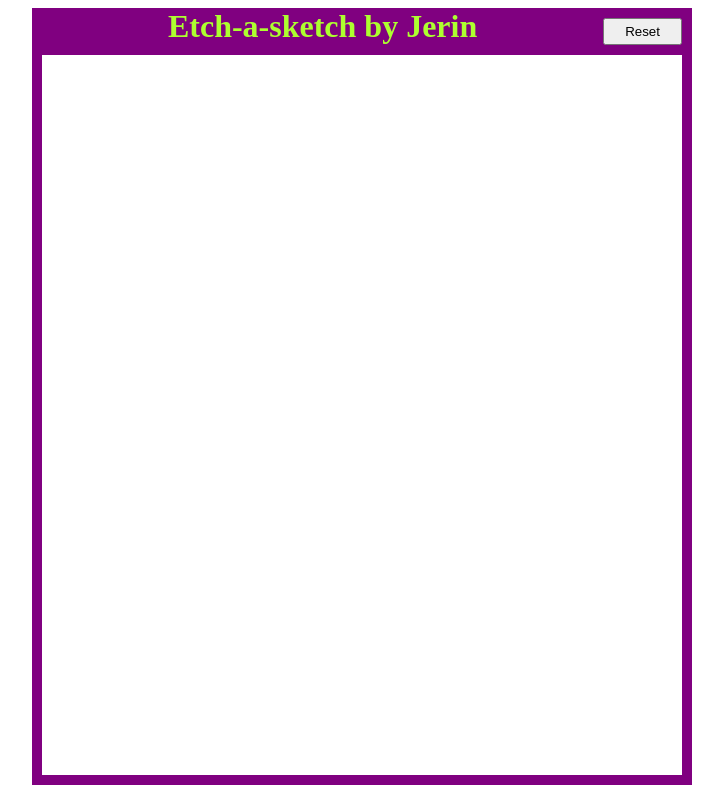
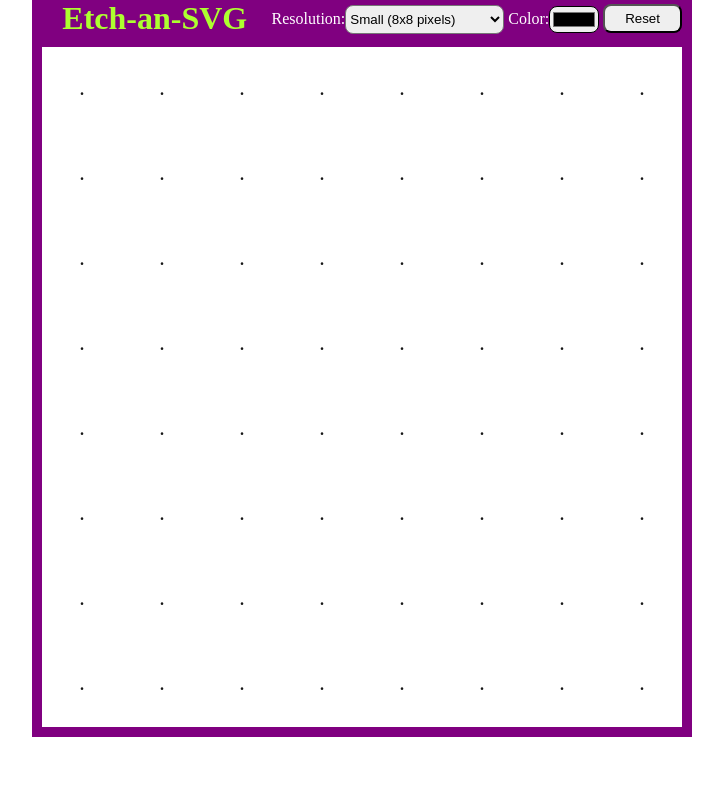
Before and after one commit to jerinmt/pixelartmaker, a plain HTML site: page index.html in a window 1280 px wide. Shown: the whole page, without its empty margins (278-1001 px from the left). Drawn offline with Linux system fonts and the light colour scheme.

Commit message:
Added the coloring feature

```diff
--- a/index.html
+++ b/index.html
@@ -3,15 +3,29 @@
 <head>
     <meta charset="UTF-8">
     <meta name="viewport" content="width=device-width, initial-scale=1.0">
-    <title>Etch-a-sketch</title>
+    <title>Etch-an-SVG</title>
     <link rel="stylesheet" href="styles.css">
     <script src="script.js" defer></script>
 </head>
 <body>
-    <div class="header">
-        <h1>Etch-a-sketch by Jerin</h1>
+    <main>
+    <div class="headerPanel">
+        <h1>Etch-an-SVG</h1>
+        <label>Resolution:
+            <select>
+                <option value="8" selected>Small (8x8 pixels)</option>
+                <option value="16">Low res (16x16 pixels)</option>
+                <option value="32">Regular (32x32 pixels)</option>
+                <option value="48">High res (48x48 pixels)</option>
+                <option value="64">Large (64x64 pixels)</option>
+            </select>
+        </label>
+        <label>Color:
+            <input type="color" value="#000000">
+        </label>
         <button>Reset</button>
     </div>
     <div class="container"></div>
+    </main>
 </body>
 </html>
--- a/script.js
+++ b/script.js
@@ -1,7 +1,14 @@
 let container = document.querySelector(".container");
 const divRow = [];
 const divSquare = [];
-let size=16;
+let size=8;
+let color = '#000000';
+
+function drawline(Event) {
+    Event.target.style.opacity = `1`;
+    Event.target.style.backgroundColor = `${color}`;
+    Event.target.style.color = `${color}`;
+}
 
 function createGrid() {
     for(let i=0;i<size;i++) {
@@ -10,28 +17,46 @@ function createGrid() {
         divRow[i].classList.add("gridRows");
         for(let j=0;j<size;j++) {
             divSquare[j] = document.createElement("div");
+            divSquare[j].textContent = '.';
             divRow[i].appendChild(divSquare[j]);
             divSquare[j].classList.add("gridBoxes");
-            divSquare[j].addEventListener('mouseenter', (Event) => {
+            divSquare[j].addEventListener('click', (Event) => {
                 let x = Event.target.style.opacity;
-                if(x<1) {
-                    x = (x-0) + 0.2;
+                if(x==1) {
+                    x = 0.6;
+                }
+                else if (x==0.6){
+                    x = 0.2;
+                }
+                else if (x==0.2) {
+                    x = 1;
                 }
                 else {
-                    x=1;
+                    x = 1;
+                    Event.target.style.backgroundColor = `${color}`;
+                    Event.target.style.color = `${color}`;
                 }
                 Event.target.style.opacity = `${x}`;
-            });
-            divSquare[j].addEventListener('click', (Event) => {
-                Event.target.style.opacity = `0`;
-            });
+            }, false);
+            divSquare[j].addEventListener('contextmenu', (Event) => {
+                Event.preventDefault();
+                Event.target.style.color = `black`;
+                Event.target.style.backgroundColor = `white`;
+                Event.target.style.opacity = 0.9;
+            }, false);
         }
     }
+    container.addEventListener('mousedown',() => {
+        container.addEventListener('mouseover', drawline, false);
+    }, false);
+    container.addEventListener('mouseup',() => {
+        container.removeEventListener('mouseover', drawline, false);
+    }, false);
 }
 createGrid();
-document.querySelector("button").addEventListener('click', ()=> {
+function setResolution () {
     removeGrid();
-    size = prompt("Enter the required resolution(Min:1 Max:100):")-0;
+    size = document.querySelector('select').value-0;
     if(size<0) {
         size = 1;
     }
@@ -39,6 +64,11 @@ document.querySelector("button").addEventListener('click', ()=> {
         size = 100;
     }
     createGrid();
+}
+document.querySelector("button").addEventListener('click', setResolution);
+document.querySelector("select").addEventListener('change', setResolution);
+document.querySelector("input").addEventListener('change', () => {
+    color = document.querySelector('input').value;
 });
 
 function removeGrid() {
--- a/styles.css
+++ b/styles.css
@@ -1,20 +1,27 @@
+* {
+    margin: 0;
+    padding: 0;
+}
 body {
     display: flex;
     flex-direction: column;
     align-items: center;
+    margin: auto;
 }
-.header {
+.headerPanel {
     background-color: purple;
     display: flex;
     justify-content: center;
+    align-items: center;
     width: 50vw;
     border-left: 10px purple solid;
     border-right: 10px purple solid;
+    flex-wrap: wrap;
 }
 .container {
     border: 10px purple solid;
     width: 50vw;
-    height: 90vh;
+    height: 85vh;
     display: flex;
     flex-direction: column;
 }
@@ -24,14 +31,44 @@ body {
 }
 .gridBoxes {
     flex: 1;
-    background-color: black;
-    opacity: 0;
+    background-color: white;
+    opacity: 0.9;
+    color: black;
+    font-weight: 900;
+    text-align: center;
+    align-content: center;
+    cursor: pointer;
 }
 h1{
     margin: 0px auto;
     color: greenyellow;
 }
 button {
-    padding: 0px 20px;
-    margin-top: 10px;
+    padding: 5px 20px;
+    margin-left: 4px;
+    border-radius: 8px;
+    cursor: pointer;
 }
+select {
+    margin-top: 1px;
+    padding: 5px 0px;
+    height: auto;
+    border-radius: 8px;
+    cursor: pointer;
+}
+label {
+    margin-left: 4px;
+    color: white;
+    cursor: pointer;
+    display: flex;
+    align-items: center;
+}
+input {
+    margin-top: 1px;
+    border-radius: 8px;
+    cursor: pointer;
+    padding: 1px;
+}
+.transparent {
+    font-size: small;
+}
```
